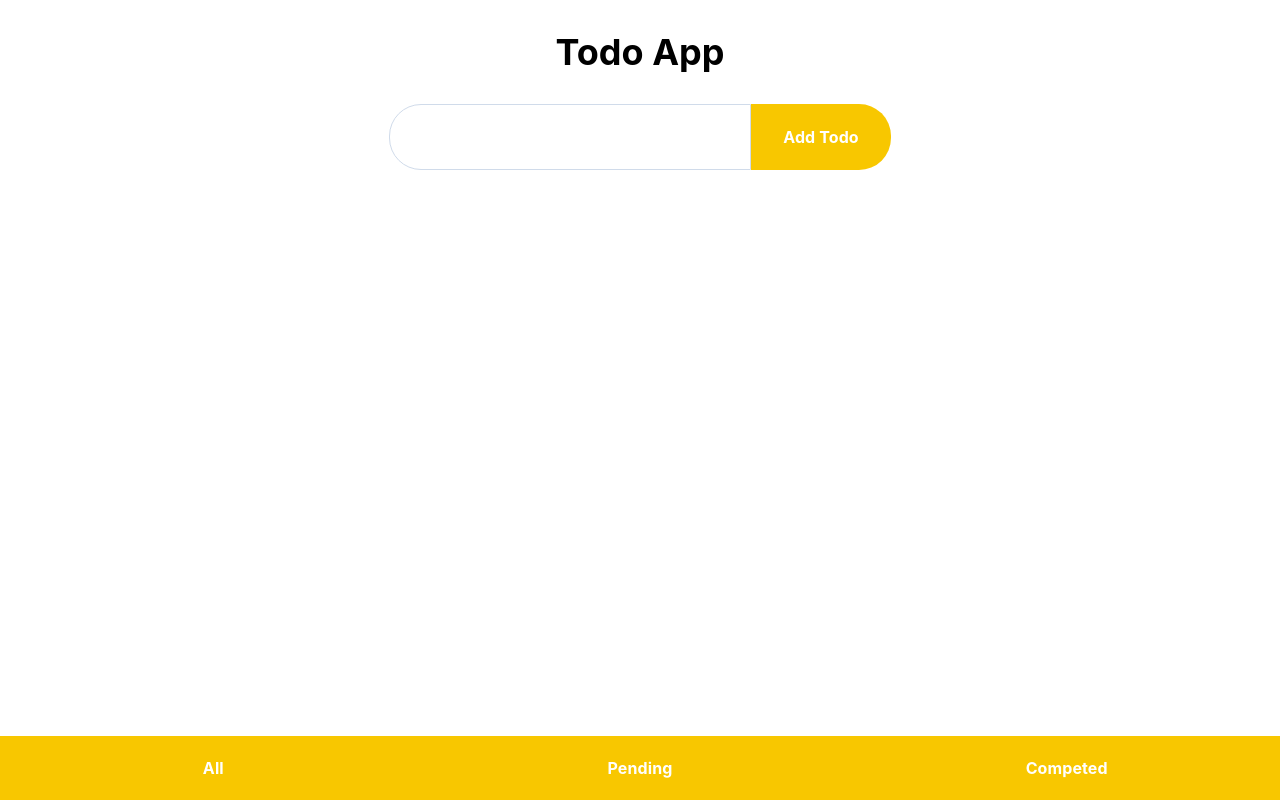
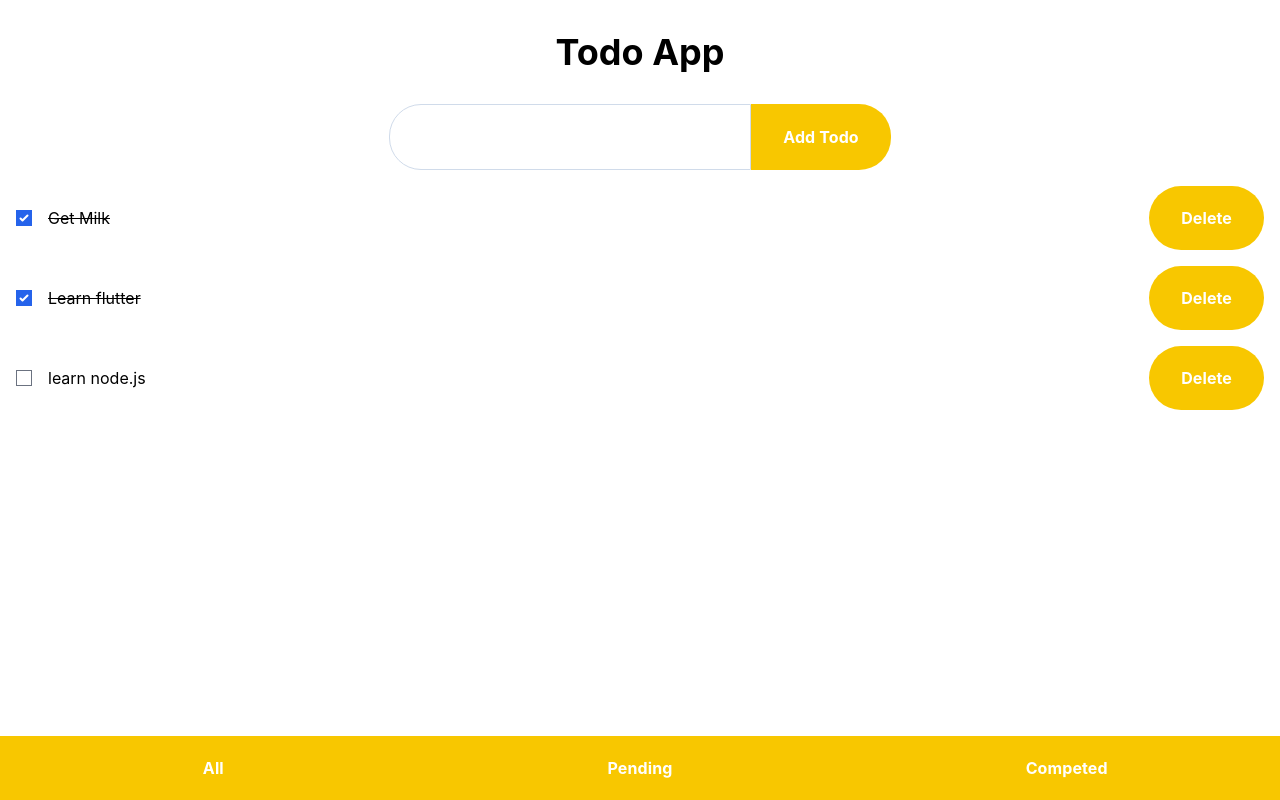
Before and after one commit to special-char/fs-b8, a React app: page / in a window 1280 px wide. Built offline with nearby package versions, Linux system fonts and the light colour scheme; data requests are answered from the project's data file.

Commit message:
commit code

```diff
--- /dev/null
+++ b/db.json
@@ -0,0 +1,19 @@
+{
+  "todos": [
+    {
+      "text": "Get Milk",
+      "isDone": true,
+      "id": 1
+    },
+    {
+      "text": "Learn flutter",
+      "isDone": true,
+      "id": 2
+    },
+    {
+      "text": "learn node.js",
+      "isDone": false,
+      "id": 4
+    }
+  ]
+}
--- a/package.json
+++ b/package.json
@@ -6,7 +6,8 @@
   "scripts": {
     "build": "webpack",
     "start": "webpack serve",
-    "prepare": "husky install"
+    "prepare": "husky install",
+    "server": "json-server --watch db.json"
   },
   "repository": {
     "type": "git",
@@ -67,6 +68,7 @@
     "eslint-plugin-react-hooks": "^4.6.0",
     "html-webpack-plugin": "^5.5.0",
     "husky": "^8.0.0",
+    "json-server": "^0.17.3",
     "lint-staged": "^13.2.0",
     "postcss": "^8.4.21",
     "postcss-import": "^15.1.0",
--- a/src/App.jsx
+++ b/src/App.jsx
@@ -11,42 +11,85 @@ export default class App extends Component {
     filterStatus: 'all',
   }
 
-  addTodo = event => {
+  async componentDidMount() {
+    this.loadTodo('all')
+  }
+
+  loadTodo = async filterStatus => {
+    try {
+      let query = ''
+      if (filterStatus !== 'all') {
+        query = `?isDone=${filterStatus === 'completed'}`
+      }
+      const res = await fetch(`http://localhost:3000/todos${query}`)
+      const json = await res.json()
+      this.setState({ todoList: json, filterStatus })
+    } catch (error) {}
+  }
+
+  addTodo = async event => {
+    try {
       event.preventDefault()
+
+      const data = {
+        text: this.inputRef.current.value,
+        isDone: false,
+      }
+
+      const res = await fetch('http://localhost:3000/todos', {
+        method: 'POST',
+        body: JSON.stringify(data),
+        headers: {
+          'Content-Type': 'application/json',
+          Accept: 'application/json',
+        },
+      })
+      const json = await res.json()
 
       // this.setState({todolist: [{ id: 1}]})
       this.setState(
         ({ todoList }) => ({
-        todoList: [
-          ...todoList,
-          {
-            id: new Date().valueOf(),
-            text: this.inputRef.current.value,
-            isDone: false,
-          },
-        ],
+          todoList: [...todoList, json],
         }),
         () => {
           this.inputRef.current.value = ''
         },
       )
+    } catch (error) {}
   }
 
-  updateTodo = todoItem => {
+  updateTodo = async todoItem => {
+    try {
+      const res = await fetch(`http://localhost:3000/todos/${todoItem.id}`, {
+        method: 'PUT',
+        body: JSON.stringify({ ...todoItem, isDone: !todoItem.isDone }),
+        headers: {
+          'Content-Type': 'application/json',
+          Accept: 'application/json',
+        },
+      })
+
+      const json = await res.json()
+
       // this.setState({ todoList: newData })
       this.setState(({ todoList }) => {
         const index = todoList.findIndex(x => x.id === todoItem.id)
         return {
           todoList: [
             ...todoList.slice(0, index),
-          { ...todoList[index], isDone: !todoList[index].isDone },
+            json,
             ...todoList.slice(index + 1),
           ],
         }
       })
+    } catch (error) {}
   }
 
-  deleteTodo = todoItem => {
+  deleteTodo = async todoItem => {
+    try {
+      await fetch(`http://localhost:3000/todos/${todoItem.id}`, {
+        method: 'DELETE',
+      })
       // this.setState({ todoList: newData })
       this.setState(({ todoList }) => {
         const index = todoList.findIndex(x => x.id === todoItem.id)
@@ -54,6 +97,7 @@ export default class App extends Component {
           todoList: [...todoList.slice(0, index), ...todoList.slice(index + 1)],
         }
       })
+    } catch (error) {}
   }
 
   filterTodo = filterStatus => {
@@ -70,7 +114,7 @@ export default class App extends Component {
           updateTodo={this.updateTodo}
           deleteTodo={this.deleteTodo}
         />
-        <TodoFilter filterTodo={this.filterTodo} />
+        <TodoFilter filterTodo={this.loadTodo} />
       </div>
     )
   }
--- a/src/todoList.jsx
+++ b/src/todoList.jsx
@@ -2,26 +2,17 @@ import React, { memo } from 'react'
 import PropTypes from 'prop-types'
 import TodoListItem from './todoListItem'
 
-function TodoList({ todoList, filterStatus, updateTodo, deleteTodo }) {
+function TodoList({ todoList, updateTodo, deleteTodo }) {
   return (
     <div className="w-full flex-1 overflow-auto">
-      {todoList.map(x => {
-        if (
-          filterStatus === 'all' ||
-          (filterStatus === 'pending' && x.isDone === false) ||
-          (filterStatus === 'completed' && x.isDone === true)
-        ) {
-          return (
+      {todoList.map(x => (
         <TodoListItem
           key={x.id}
           todoItem={x}
           updateTodo={updateTodo}
           deleteTodo={deleteTodo}
         />
-          )
-        }
-        return null
-      })}
+      ))}
     </div>
   )
 }
@@ -29,7 +20,6 @@ function TodoList({ todoList, filterStatus, updateTodo, deleteTodo }) {
 TodoList.propTypes = {
   updateTodo: PropTypes.func.isRequired,
   deleteTodo: PropTypes.func.isRequired,
-  filterStatus: PropTypes.oneOf(['all', 'pending', 'completed']).isRequired,
   todoList: PropTypes.arrayOf(
     PropTypes.shape({
       id: PropTypes.number,
```
Also changed, not shown: 1 other file (tests, documents, lock files or other folders). Lines whose indentation alone changed are shown as unchanged.
